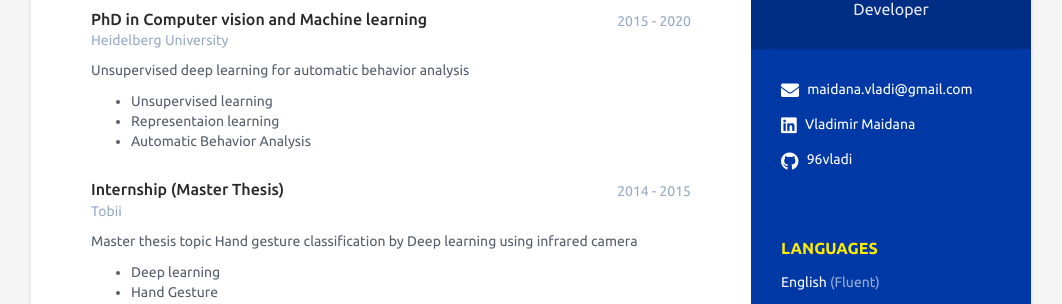
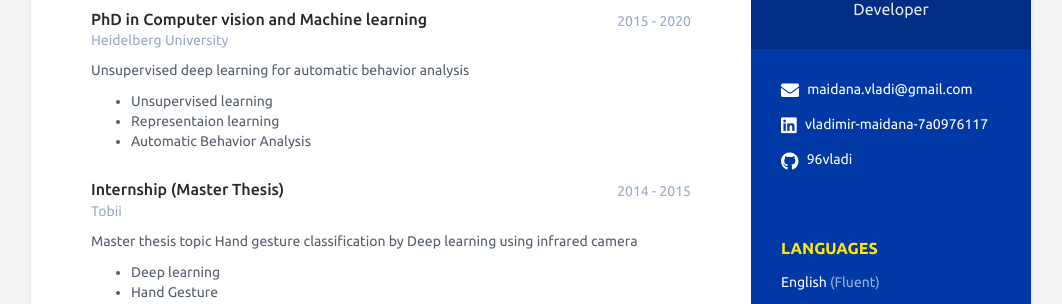
Before and after one commit to BC-MAY-21-RN/scorecard-96vladi, a Jekyll site: the page built from index.html, in a window 1280 px wide. Shown: the part 372-676 px from the top of the page, without its empty margins (109-1171 px from the left). Built offline with Jekyll 4.4.1, drawn with Linux system fonts in a browser that asks for light colours.

Commit message:
section-linkedin-correction

```diff
--- a/_data/data.yml
+++ b/_data/data.yml
@@ -15,7 +15,7 @@ sidebar:
   email: maidana.vladi@gmail.com
   phone:
   website: # No agregar http://
-  linkedin: Vladimir Maidana
+  linkedin: vladimir-maidana-7a0976117
   github: 96vladi
   gitlab:
   bitbucket:
```
